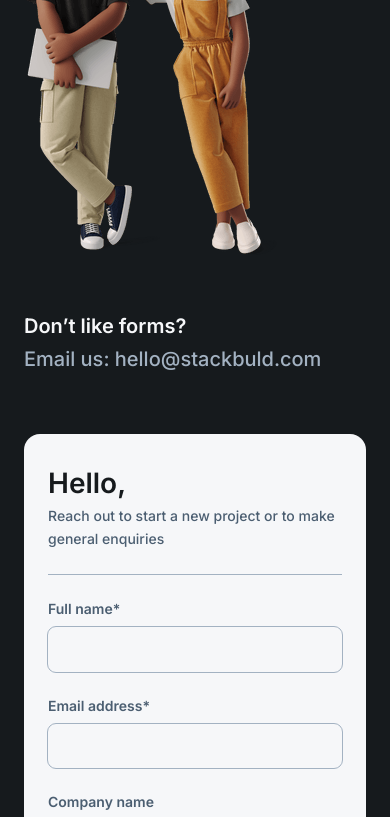
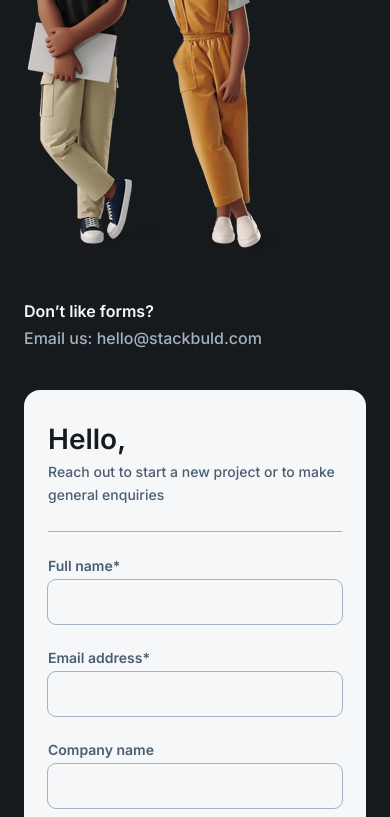
Before and after one commit to pdev6373/stackbuld, a Next.js app: page / in a window 390 px wide. Shown: the part 9299-10116 px from the top of the page. Built offline with nearby package versions, Linux system fonts and the light colour scheme.

Commit message:
initial commit

```diff
--- a/components/contact/Contaxct.module.css
+++ b/components/contact/Contaxct.module.css
@@ -123,14 +123,14 @@
   color: #f6f7f9;
   font-size: 20px;
   font-weight: 600;
-  line-height: 29px;
+  line-height: 1.45;
 }
 
 .contactTopTextsEmail {
   color: #a3b2c2;
   font-size: 20px;
   font-weight: 500;
-  line-height: 29px;
+  line-height: 1.45;
 }
 
 .dot {
@@ -195,12 +195,26 @@
     gap: 24px;
   }
 
-  .formButton {
+  .formButton,
+  .contactTopTextsText,
+  .contactTopTextsEmail {
     font-size: 18px;
   }
 
   .contact {
     padding: 40px 24px 60px;
+  }
+
+  .formInputWrapper {
+    gap: 4px;
+  }
+
+  .contactTop {
+    gap: 50px;
+  }
+
+  .contact {
+    gap: 48px;
   }
 }
 
@@ -210,7 +224,13 @@
     font-size: 24px;
   }
 
-  .formButton {
+  .formButton,
+  .contactTopTextsText,
+  .contactTopTextsEmail {
     font-size: 16px;
   }
+
+  .contact {
+    gap: 40px;
+  }
 }
```
